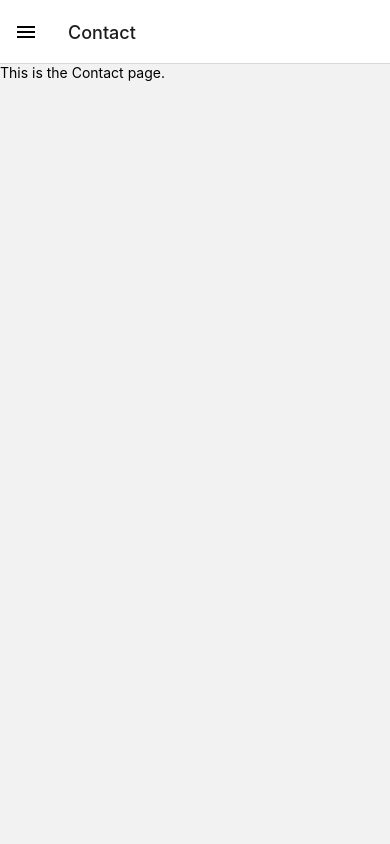
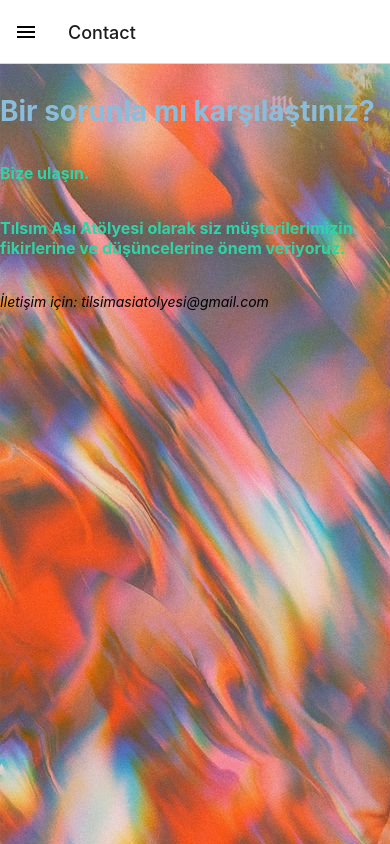
Before and after one commit to muadgra/RNMobilUygulama, a React Native app: screen /Contact in a window 390 px wide. Built offline with nearby package versions, Linux system fonts and the light colour scheme; no server answers.

Commit message:
Changes on styles

```diff
--- a/components/ProductCard/Product.style.js
+++ b/components/ProductCard/Product.style.js
@@ -6,9 +6,8 @@ export default StyleSheet.create({
         borderWidth: 1,
         borderRadius: 5,
         margin: 10,
-        backgroundColor: '#eeeeff',
+        backgroundColor: '#BFE2D9',
         flexDirection: 'row',
-
     },
     image: {
         minWidth: 80,
--- a/screens/Contact/Contact.js
+++ b/screens/Contact/Contact.js
@@ -1,10 +1,22 @@
 import React from "react";
-import {View, Text} from 'react-native';
+import {View, Text, ImageBackground} from 'react-native';
+import styles from './Contact.styles';
 const Contact = () => {
     return(
-        <View>
-            <Text>This is the Contact page.</Text>
-        </View>
+
+        <ImageBackground source={require('../../assets/arkaplan.jpg')} style = {styles.container}>
+            <View style = {styles.text_container}>
+                <Text style = {styles.big_text}>
+                    Bir sorunla mı karşılaştınız?
+                </Text>
+                <Text style = {styles.medium_text}>Bize ulaşın.</Text>
+
+                <Text style= {styles.medium_text}>
+                    Tılsım Ası Atölyesi olarak siz müşterilerimizin fikirlerine ve düşüncelerine önem veriyoruz.
+                </Text>
+                <Text style= {styles.small_text}>İletişim için: tilsimasiatolyesi@gmail.com</Text>
+            </View>
+        </ImageBackground>
     );
 }
 
--- a/screens/Contact/Contact.styles.js
+++ b/screens/Contact/Contact.styles.js
@@ -0,0 +1,32 @@
+import { StyleSheet } from "react-native";
+
+export default StyleSheet.create({
+    container: {
+        flex: 1,
+
+    },
+    text_container: {
+        paddingTop: 25,
+        marginTop: 5,
+        flex: 1,
+    },
+    big_text: {
+        fontSize: 28,
+        fontWeight: 'bold',
+        color: '#8BBDDA',
+    },
+    medium_text: {
+        fontSize: 16,
+        color: '#2ED4A8',
+        fontWeight: 'bold',
+        marginTop: 35,
+    },
+    small_text: {
+        fontSize: 14,
+        fontStyle:'italic',
+        marginTop: 35,
+
+    }
+
+
+})
--- a/screens/Home/HomeScreen.js
+++ b/screens/Home/HomeScreen.js
@@ -5,15 +5,17 @@ import {getAuth} from 'firebase/auth';
 
 const HomeScreen = ({navigation}) => {
     return (
-        <View style = {styles.container}>
-            <ImageBackground source={require('../../assets/arkaplan.jpg')}>
-                <View>
-                    <Text >Home Screen</Text>
-                    <Text>Logged User: {getAuth().currentUser?.email}</Text>
+
+        <ImageBackground source={require('../../assets/arkaplan.jpg')} style = {styles.container}>
+            <View>
+                <View style = {styles.greet_text_container}>
+                    <Text style= {styles.greet_text}>Hoşgeldiniz!</Text>
+                    <Text style= {styles.greet_text}>Geniş yelpazeli ürünlerimize göz attınız mı?</Text>
                     {/*<Button onPress = {logOut} text = "Log Out"/>*/}
                 </View>
-            </ImageBackground>
-        </View>
+            </View>
+
+        </ImageBackground>
     )
 }
 
--- a/screens/Home/HomeScreen.styles.js
+++ b/screens/Home/HomeScreen.styles.js
@@ -8,8 +8,16 @@ const styles = StyleSheet.create({
         fontSize: 14,
         borderRadius: '5',
         backgroundColor: '#75682A',
+
     },
-
+    greet_text_container: {
+        paddingTop: 50,
+        alignItems: 'center',
+    },
+    greet_text: {
+        fontWeight: 'bold',
+        fontSize: 20,
+    }
 })
 
 export default styles;
--- a/screens/Login/LoginScreen.js
+++ b/screens/Login/LoginScreen.js
@@ -1,22 +1,11 @@
 import React, {useState, useEffect} from 'react'
-import { Image, KeyboardAvoidingView, View } from 'react-native'
+import { Image, ImageBackground, KeyboardAvoidingView, View } from 'react-native'
 import styles from './LoginScreen.styles.js';
 import Input from '../../components/Input/Input.js';
 import Button from '../../components/Button/Button.js';
 import { getAuth, createUserWithEmailAndPassword, signInWithEmailAndPassword, onAuthStateChanged } from "firebase/auth";
 import { initializeApp } from 'firebase/app';
 import { authentication } from '../../firebase.js';
-
-const firebaseConfig = {
-    apiKey: "AIzaSyAGwOaQw0-oedaYbhnfTiv7QVa5fYEJRkA",
-    authDomain: "dukkanproje.firebaseapp.com",
-    projectId: "dukkanproje",
-    storageBucket: "dukkanproje.appspot.com",
-    messagingSenderId: "909717008381",
-    appId: "1:909717008381:web:06cd55b2009a565fcfb394",
-    measurementId: "G-RZZN3DXS6J"
-  };
-
 
 const LoginScreen = ({navigation}) => {
     //const db = firestore(app);
@@ -64,6 +53,7 @@ const LoginScreen = ({navigation}) => {
         });
     }
     return (
+        <ImageBackground source={require('../../assets/arkaplan.jpg')} style = {styles.container}>
         <KeyboardAvoidingView style = {styles.container} behavior="padding">
             <Image source={require('../../assets/tilsimasilogo.png')} style= {{width: 200, height: 200, marginBottom: 25,}}/>
             <View styles = {styles.inputContainer}>
@@ -75,6 +65,7 @@ const LoginScreen = ({navigation}) => {
                 <Button text ="Register" onPress={handleSignUp} />
             </View>
         </KeyboardAvoidingView>
+        </ImageBackground>
     )
 }
 
--- a/screens/Products/ProductsScreen.js
+++ b/screens/Products/ProductsScreen.js
@@ -1,5 +1,5 @@
 import React, { useEffect, useState } from "react";
-import {Text, View, FlatList, SafeAreaView, TextInput} from 'react-native';
+import {ImageBackground, View, FlatList, SafeAreaView, TextInput} from 'react-native';
 import {collection, getDocs} from 'firebase/firestore/lite'
 import { db } from "../../firebase";
 import ProductCard from "../../components/ProductCard/Product";
@@ -32,17 +32,20 @@ const ProductsScreen = () => {
 
     const renderProducts = ({item}) => <ProductCard product={item} onClick={() => handleProductSelect()}/>;
     return(
+        <ImageBackground source={require('../../assets/arkaplan.jpg')} style = {styles.container}>
             <View style= {styles.container}>
+                <View style = {styles.transparent_search_bar}>
                 <TextInput style = {styles.search_bar}
                 placeholder="Aramak istediginiz urunu giriniz."
                 value = {searched}
                 onChangeText = {handleSearch}
                 />
-
+                </View>
                 <FlatList numColumns={2}
                     data={filteredList}
                     renderItem={renderProducts} />
             </View>
+        </ImageBackground>
         )
     }
 export default ProductsScreen;
--- a/screens/Products/ProductsScreen.styles.js
+++ b/screens/Products/ProductsScreen.styles.js
@@ -10,12 +10,14 @@ export default StyleSheet.create({
         borderWidth: 1,
         paddingLeft: 5,
         margin: 5,
-        borderColor: '#009688',
-        backgroundColor: 'white'
+        borderColor: '#2ED4A8',
+        color: 'white',
+    },
+    transparent_search_bar: {
+        backgroundColor: 'rgba(0,0,0,0.6)',
     }
 
 
 
 
-
 })
```
Lines whose indentation alone changed are shown as unchanged.
